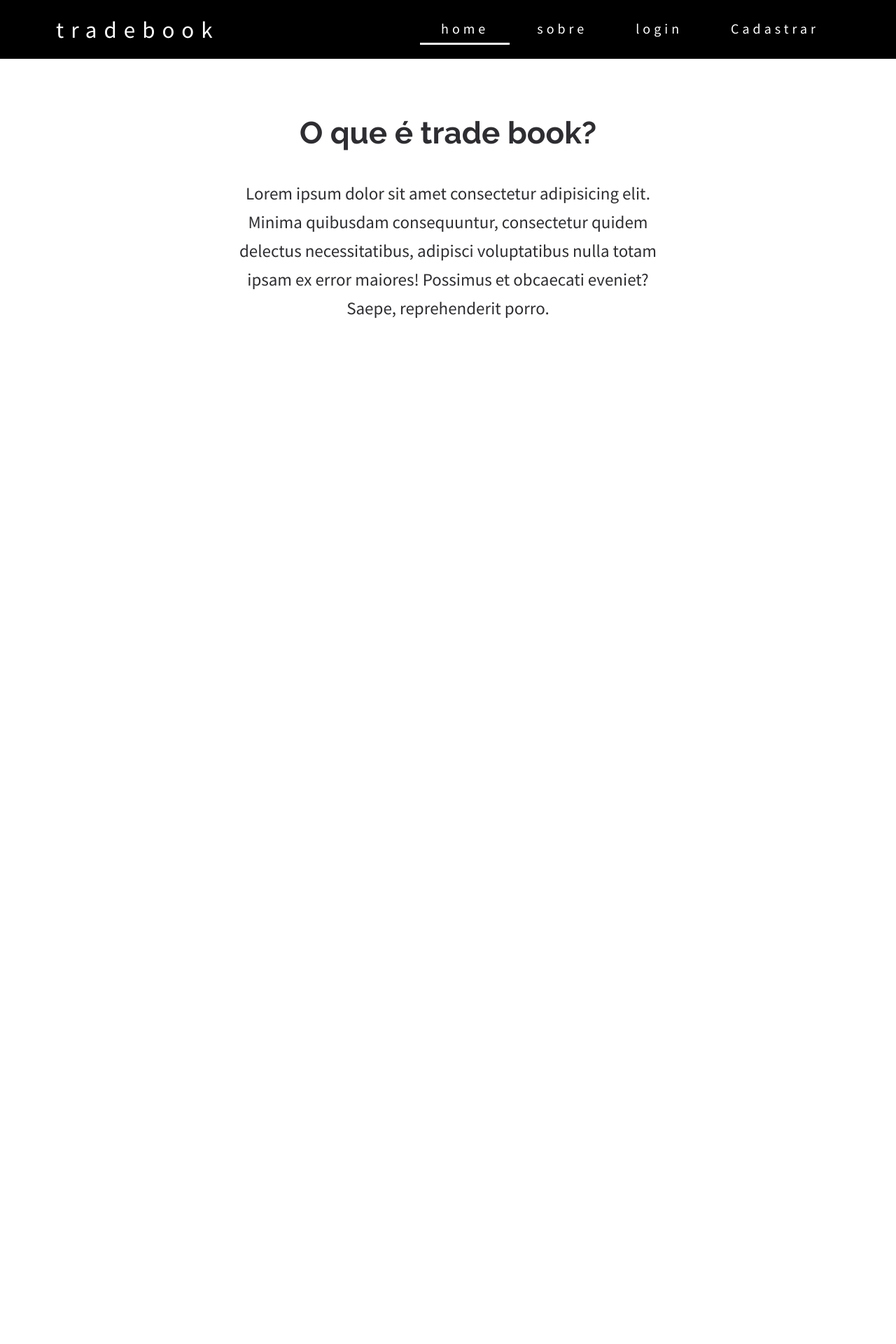
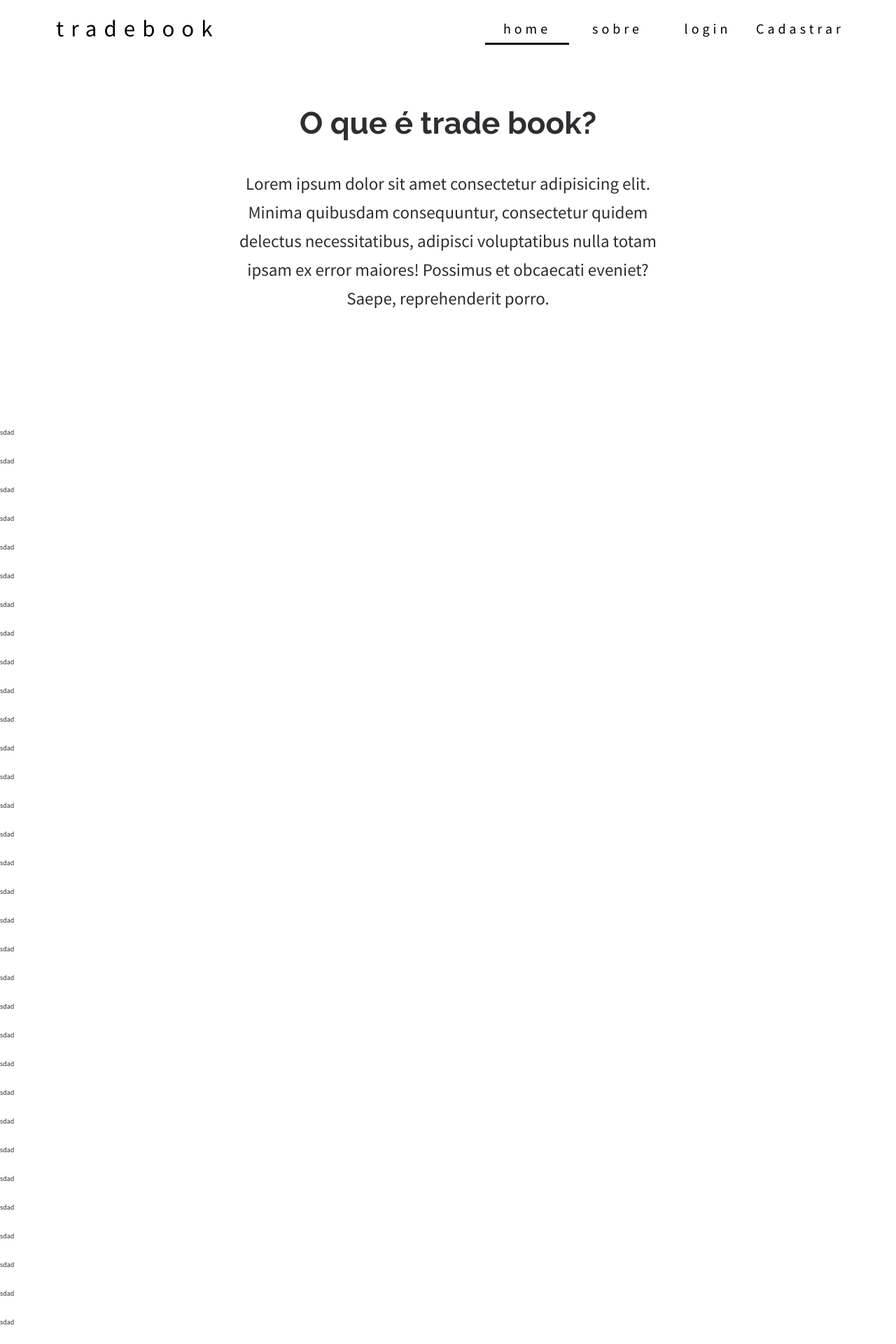
Before and after one commit to ItalloCastro09/NIP, a PHP site: page / in a window 1280 px wide. Shown: the top 1920 px of the page at 70% size. Before the commit the page ends 455 px from the top, so only its background shows below. Run offline with PHP 8.4, Linux system fonts and the light colour scheme.

Commit message:
efeito do menu do top

```diff
--- a/src/components/menu-top.php
+++ b/src/components/menu-top.php
@@ -1,13 +1,13 @@
 <header class="header">
   <div class="header__logo-box">
-    <h1 class="heading-logo">tradebook</h1>
+    <h1 data-color="white" class="heading-logo">tradebook</h1>
   </div>
   <nav class="header-menu">
     <ul class="header-menu__list">
-      <a href=""><li class="header-menu__item">home</li></a>
-      <a href=""><li class="header-menu__item">sobre</li></a>
-      <a href=""><li class="header-menu__item">login</li></a>
-      <a href=""><li class="header-menu__item">Cadastrar</li></a>
+      <li class="header-menu__item"><a data-color="white" href="">home</a></li>
+      <li class="header-menu__item"><a data-color="white" href="">sobre</a></li>
+      <li class="header-menu__item"><a data-color="white" href="">login</a></li>
+      <li class="header-menu__item"><a data-color="white" href="">Cadastrar</a></li>
       <div class="line"></div>
     </ul>
   </nav>
--- a/src/css/style.css
+++ b/src/css/style.css
@@ -34,7 +34,7 @@ body {
   font-size: 3.3rem;
   font-style: normal;
   font-weight: normal;
-  color: #fff;
+  color: #2e2e32;
 }
 
 .heading-primary {
@@ -55,32 +55,8 @@ body {
   text-align: center;
 }
 
-.header {
-  background: #000;
-  padding: 2rem 8rem;
-  display: flex;
-  justify-content: space-between;
-  align-items: center;
-  flex-wrap: wrap;
-}
-.header-menu {
-  font-size: 2rem;
-  color: #fff;
-  letter-spacing: 0.5rem;
-}
-.header-menu__list a {
-  color: #fff;
-  padding: 0 30px;
-  display: inline-block;
-}
-.header .line {
-  width: 128px;
-  height: 3px;
-  background: #fff;
-}
-
 .info {
-  padding: 8rem;
+  padding: 15rem 0;
   display: flex;
   flex-direction: column;
   align-items: center;
@@ -92,4 +68,48 @@ body {
   margin-top: 4rem;
 }
 
+.header {
+  background: #fff;
+  color: #000;
+  padding: 2rem 8rem;
+  display: flex;
+  justify-content: space-between;
+  flex-wrap: wrap;
+  position: fixed;
+  width: 100%;
+  transition: all 0.4s ease-in-out;
+}
+.header-menu {
+  font-size: 2rem;
+  letter-spacing: 0.5rem;
+}
+.header-menu__item {
+  display: inline-block;
+  width: 12rem;
+  text-align: center;
+  transition: all 0.4s ease-in-out;
+}
+.header-menu__item:nth-child(2):hover ~ .line {
+  transform: translate(12rem);
+  transition: all 0.4s ease-in-out;
+}
+.header-menu__item:nth-child(3):hover ~ .line {
+  transform: translate(25rem);
+  transition: all 0.4s ease-in-out;
+}
+.header-menu__item:nth-child(4):hover ~ .line {
+  transform: translate(37.5rem);
+  transition: all 0.4s ease-in-out;
+  width: 30%;
+}
+.header-menu__item a {
+  color: #2e2e32;
+}
+
+.line {
+  width: 12rem;
+  height: 3px;
+  background: #000;
+}
+
 /*# sourceMappingURL=style.css.map */
--- a/src/index.php
+++ b/src/index.php
@@ -9,5 +9,76 @@
 				Lorem ipsum dolor sit amet consectetur adipisicing elit. Minima quibusdam consequuntur, consectetur quidem delectus necessitatibus, adipisci voluptatibus nulla totam ipsam ex error maiores! Possimus et obcaecati eveniet? Saepe, reprehenderit porro.
 			</p>
 		</section>
+		<ul>
+			<li>sdad</li>
+			<li>sdad</li>
+			<li>sdad</li>
+			<li>sdad</li>
+			<li>sdad</li>
+			<li>sdad</li>
+			<li>sdad</li>
+			<li>sdad</li>
+			<li>sdad</li>
+			<li>sdad</li>
+			<li>sdad</li>
+			<li>sdad</li>
+			<li>sdad</li>
+			<li>sdad</li>
+			<li>sdad</li>
+			<li>sdad</li>
+			<li>sdad</li>
+			<li>sdad</li>
+			<li>sdad</li>
+			<li>sdad</li>
+			<li>sdad</li>
+			<li>sdad</li>
+			<li>sdad</li>
+			<li>sdad</li>
+			<li>sdad</li>
+			<li>sdad</li>
+			<li>sdad</li>
+			<li>sdad</li>
+			<li>sdad</li>
+			<li>sdad</li>
+			<li>sdad</li>
+			<li>sdad</li>
+			<li>sdad</li>
+			<li>sdad</li>
+			<li>sdad</li>
+			<li>sdad</li>
+			<li>sdad</li>
+			<li>sdad</li>
+			<li>sdad</li>
+			<li>sdad</li>
+			<li>sdad</li>
+			<li>sdad</li>
+			<li>sdad</li>
+			<li>sdad</li>
+			<li>sdad</li>
+			<li>sdad</li>
+			<li>sdad</li>
+			<li>sdad</li>
+			<li>sdad</li>
+			<li>sdad</li>
+			<li>sdad</li>
+			<li>sdad</li>
+			<li>sdad</li>
+			<li>sdad</li>
+			<li>sdad</li>
+			<li>sdad</li>
+			<li>sdad</li>
+			<li>sdad</li>
+			<li>sdad</li>
+			<li>sdad</li>
+			<li>sdad</li>
+			<li>sdad</li>
+			<li>sdad</li>
+			<li>sdad</li>
+			<li>sdad</li>
+			<li>sdad</li>
+			<li>sdad</li>
+			<li>sdad</li>
+		</ul>
+	<script src="js/scrollMenuEfect.js"></script>
 	</body>
 </html>
--- /dev/null
+++ b/src/js/scrollMenuEfect.js
@@ -0,0 +1,19 @@
+const elements = document.querySelectorAll("[data-color]");
+const line = document.querySelector(".line");
+const background = document.querySelector(".header");
+
+addEventListener("scroll", () => {
+  if (window.scrollY > 0) {
+    elements.forEach(elment => {
+      elment.style.color = "white";
+      line.style.background = "white";
+      background.style.background = "black";
+    });
+  } else {
+    elements.forEach(elment => {
+      elment.style.color = "black";
+      line.style.background = "black";
+      background.style.background = "white";
+    });
+  }
+});
--- a/src/sass/base/_typography.scss
+++ b/src/sass/base/_typography.scss
@@ -10,7 +10,7 @@ body {
   font-size: $font-size-large;
   font-style: normal;
   font-weight: normal;
-  color: $color-white;
+  color: $color-gray-dark;
 }
 
 .heading-primary {
--- a/src/sass/main.scss
+++ b/src/sass/main.scss
@@ -4,6 +4,6 @@
 @import "base/utilites";
 @import "base/typography";
 
+@import "pages/home.scss";
+
 @import "components/header";
-
-@import "pages/home.scss";
--- a/src/sass/pages/home.scss
+++ b/src/sass/pages/home.scss
@@ -1,5 +1,5 @@
 .info {
-  padding: $spacing-large;
+  padding: 15rem 0;
   display: flex;
   flex-direction: column;
   align-items: center;
```
Also changed, not shown: src/sass/components/_header.scss (+34 -14 lines), src/js/main.js (added), 1 other file.
